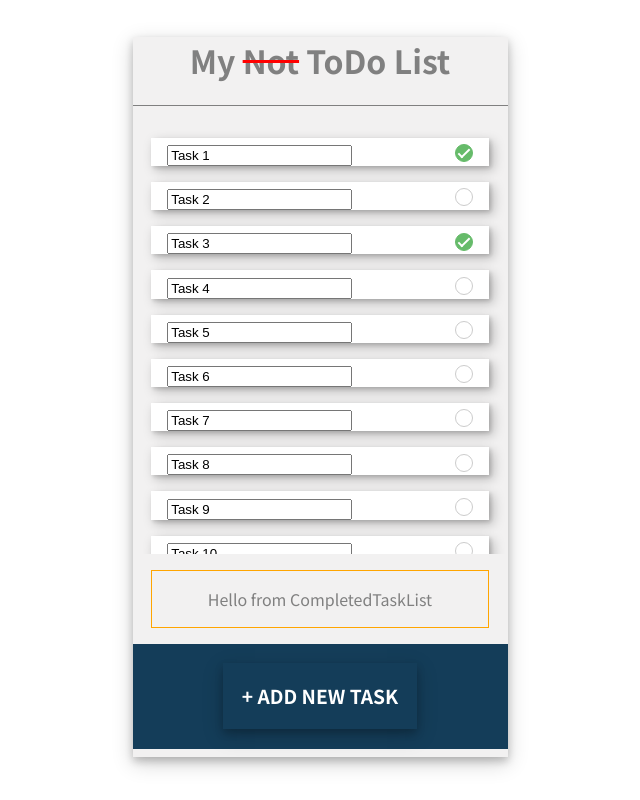
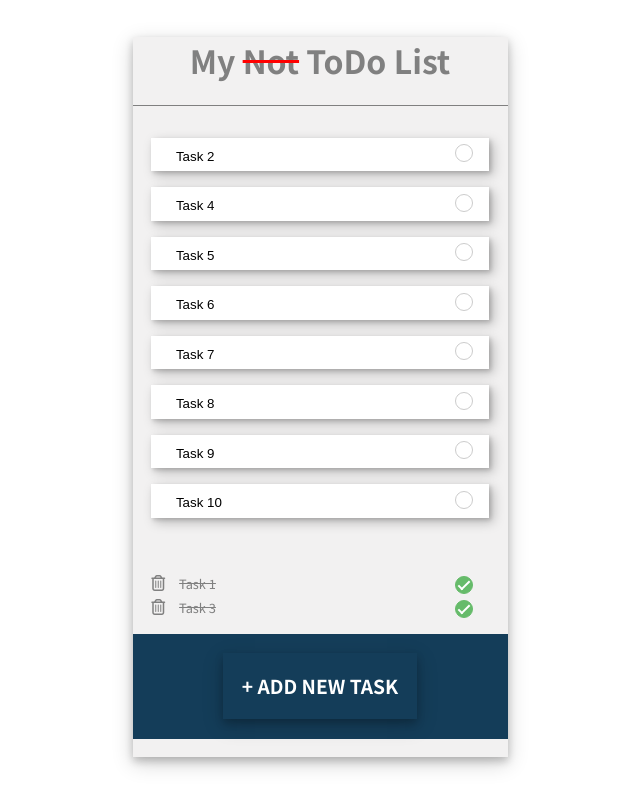
Before and after one commit to SJ47/my-not-todo-list, a React (Vite) app in the folder client/: page / in a window 1280 px wide. Shown: the whole page, without its empty margins (320-960 px from the left). Built offline with nearby package versions, Linux system fonts and the light colour scheme.

Commit message:
MVP Completed

```diff
--- a/client/index.html
+++ b/client/index.html
@@ -3,6 +3,7 @@
 
 <head>
   <meta charset="UTF-8" />
+  <script src="https://kit.fontawesome.com/d069bfb23b.js" crossorigin="anonymous"></script>
   <link rel="icon" type="image/svg+xml" href="/src/favicon.svg" />
   <meta name="viewport" content="width=device-width, initial-scale=1.0" />
   <link rel="preconnect" href="https://fonts.gstatic.com">
--- a/client/package.json
+++ b/client/package.json
@@ -8,7 +8,8 @@
   },
   "dependencies": {
     "react": "^17.0.0",
-    "react-dom": "^17.0.0"
+    "react-dom": "^17.0.0",
+    "react-id-generator": "^3.0.1"
   },
   "devDependencies": {
     "@vitejs/plugin-react-refresh": "^1.3.1",
--- a/client/public/tasks.json
+++ b/client/public/tasks.json
@@ -1,51 +1,51 @@
 [
     {
-        "id": "1",
+        "id": 1,
         "description": "Task 1",
         "status": true
     },
     {
-        "id": "2",
+        "id": 2,
         "description": "Task 2",
         "status": false
     },
     {
-        "id": "3",
+        "id": 3,
         "description": "Task 3",
         "status": true
     },
     {
-        "id": "4",
+        "id": 4,
         "description": "Task 4",
         "status": false
     },
     {
-        "id": "5",
+        "id": 5,
         "description": "Task 5",
         "status": false
     },
     {
-        "id": "6",
+        "id": 6,
         "description": "Task 6",
         "status": false
     },
     {
-        "id": "7",
+        "id": 7,
         "description": "Task 7",
         "status": false
     },
     {
-        "id": "8",
+        "id": 8,
         "description": "Task 8",
         "status": false
     },
     {
-        "id": "9",
+        "id": 9,
         "description": "Task 9",
         "status": false
     },
     {
-        "id": "10",
+        "id": 10,
         "description": "Task 10",
         "status": false
     }
--- a/client/src/App.css
+++ b/client/src/App.css
@@ -82,21 +82,42 @@ body {
     box-shadow: var(--box-shadow-left-to-right);
 }
 
+.task-container:focus-within {
+    border: 3px dashed rgba(23, 147, 52, 0.6);
+}
+
 .task-text {
     display: inline-block;
-    max-width: 100%;
     overflow: hidden;
     white-space: nowrap;
     text-overflow: ellipsis;
+    border: 0;
+    outline: none;
+    width: 100%;
+    margin: 0.5em 0.5em;
 }
 
 /**********************/
 /* COMPLETED TASKLIST */
 /**********************/
 .completed-tasklist-container {
-    border: 1px solid orange;
+    /* border: 1px solid orange; */
     width: 90%;
     margin: 1em auto;
+}
+
+.completed-task {
+    background: orange;
+}
+
+.completed-task-container {
+    text-align: left;
+}
+
+.completed-task-description {
+    text-decoration: line-through;
+    font-size: 0.8rem;
+    padding-left: 0.8em;
 }
 
 /*****************/
--- /dev/null
+++ b/client/src/components/CompletedTask.jsx
@@ -0,0 +1,32 @@
+import React from "react";
+
+const CompletedTask = ({ task, handleClickTask, handleDeleteTask }) => {
+    // handle call to handleClickTask passing back the the task
+    const onClickTask = () => {
+        handleClickTask(task);
+    };
+
+    // handle call to handleDeleteTask passing back the the task
+    const onDeleteTask = () => {
+        handleDeleteTask(task);
+    };
+
+    return (
+        <div className="completed-task-container round">
+            <i className="far fa-trash-alt" onClick={onDeleteTask}></i>{" "}
+            <span className="completed-task-description">
+                {task.description}
+            </span>
+            <input
+                type="checkbox"
+                id={task.id}
+                name="task"
+                defaultChecked={task.status}
+                onClick={onClickTask}
+            />
+            <label htmlFor={task.id} className="radio-label"></label>
+        </div>
+    );
+};
+
+export default CompletedTask;
--- a/client/src/components/CompletedTaskList.jsx
+++ b/client/src/components/CompletedTaskList.jsx
@@ -1,11 +1,24 @@
 import React from "react";
+import CompletedTask from "./CompletedTask";
 
-const CompletedTaskList = () => {
-    return (
-        <div className="completed-tasklist-container">
-            <p>Hello from CompletedTaskList</p>
-        </div>
-    );
+const CompletedTaskList = ({ tasks, handleClickTask, handleDeleteTask }) => {
+    const allTasks = tasks.map((task) => {
+        return (
+            <CompletedTask
+                key={task.id}
+                task={task}
+                handleClickTask={handleClickTask}
+                handleDeleteTask={handleDeleteTask}
+            />
+        );
+    });
+
+    const completedTasks = allTasks.filter((completedTask) => {
+        // console.log(completedTask.props.task.status);
+        return completedTask.props.task.status;
+    });
+
+    return <div className="completed-tasklist-container">{completedTasks}</div>;
 };
 
 export default CompletedTaskList;
--- a/client/src/components/Task.jsx
+++ b/client/src/components/Task.jsx
@@ -12,7 +12,7 @@ const Task = ({ task, handleClickTask, handleUpdateTask }) => {
     // handle changing text in the input field as description is typed up
     const handleDescriptionChange = (event) => {
         setDesc(event.target.value);
-        console.log(desc);
+        // console.log(desc);
     };
 
     // handle updating the task in state after form submitted or tabbed out field and if chance of description
@@ -21,7 +21,7 @@ const Task = ({ task, handleClickTask, handleUpdateTask }) => {
         if (task.description !== desc) {
             task.description = desc;
             handleUpdateTask(task);
-            console.log("called handleUpdateTask");
+            // console.log("called handleUpdateTask");
         }
     };
 
--- a/client/src/components/TaskList.jsx
+++ b/client/src/components/TaskList.jsx
@@ -2,7 +2,7 @@ import React from "react";
 import Task from "./Task";
 
 const TaskList = ({ tasks, handleClickTask, handleUpdateTask }) => {
-    const listOfTasks = tasks.map((task) => {
+    const allTasks = tasks.map((task) => {
         return (
             <Task
                 key={task.id}
@@ -13,7 +13,12 @@ const TaskList = ({ tasks, handleClickTask, handleUpdateTask }) => {
         );
     });
 
-    return <div className="tasklist-container">{listOfTasks}</div>;
+    const unCcompletedTasks = allTasks.filter((unCompletedTask) => {
+        // console.log(completedTask.props.task.status);
+        return !unCompletedTask.props.task.status;
+    });
+
+    return <div className="tasklist-container">{unCcompletedTasks}</div>;
 };
 
 export default TaskList;
--- a/client/src/containers/TasksContainer.jsx
+++ b/client/src/containers/TasksContainer.jsx
@@ -4,6 +4,7 @@ import Footer from "../components/Footer";
 import Header from "../components/Header";
 import TaskList from "../components/TaskList";
 import TasksService from "../services/TasksService";
+import { useId } from "react-id-generator";
 
 const TasksContainer = () => {
     const [tasks, setTasks] = useState([]);
@@ -27,8 +28,12 @@ const TasksContainer = () => {
 
     // Handle adding a new task when clicked
     const handleAddNewTask = () => {
+        // Likely change approach to ID when using MongoDb to get unique ID keys
+        const newId = Date.now();
+
         const emptyTask = {
-            id: tasks.length + 1,
+            // id: tasks.length + 1,
+            id: newId,
             description: "New Empty Task",
             status: false,
         };
@@ -54,6 +59,11 @@ const TasksContainer = () => {
         setTasks(updatedTasks);
     };
 
+    // Handle deleting a task
+    const handleDeleteTask = (selectedTask) => {
+        setTasks(tasks.filter((task) => task.id !== selectedTask.id));
+    };
+
     return (
         <div className="app-container">
             <Header />
@@ -62,7 +72,11 @@ const TasksContainer = () => {
                 handleClickTask={handleClickTask}
                 handleUpdateTask={handleUpdateTask}
             />
-            <CompletedTaskList />
+            <CompletedTaskList
+                tasks={tasks}
+                handleClickTask={handleClickTask}
+                handleDeleteTask={handleDeleteTask}
+            />
             <Footer handleAddNewTask={handleAddNewTask} />
         </div>
     );
```
Also changed, not shown: 1 other file (tests, documents, lock files or other folders).
